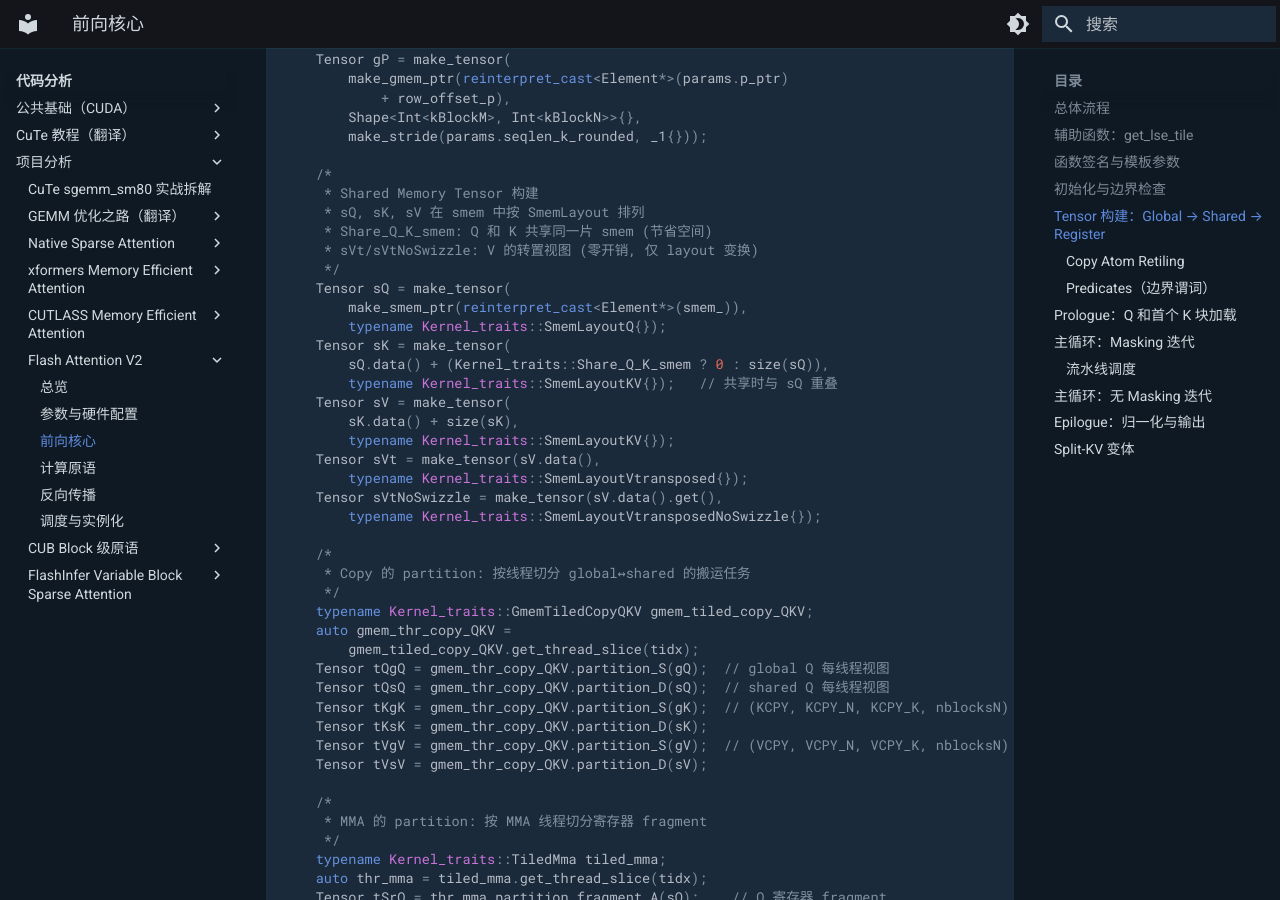
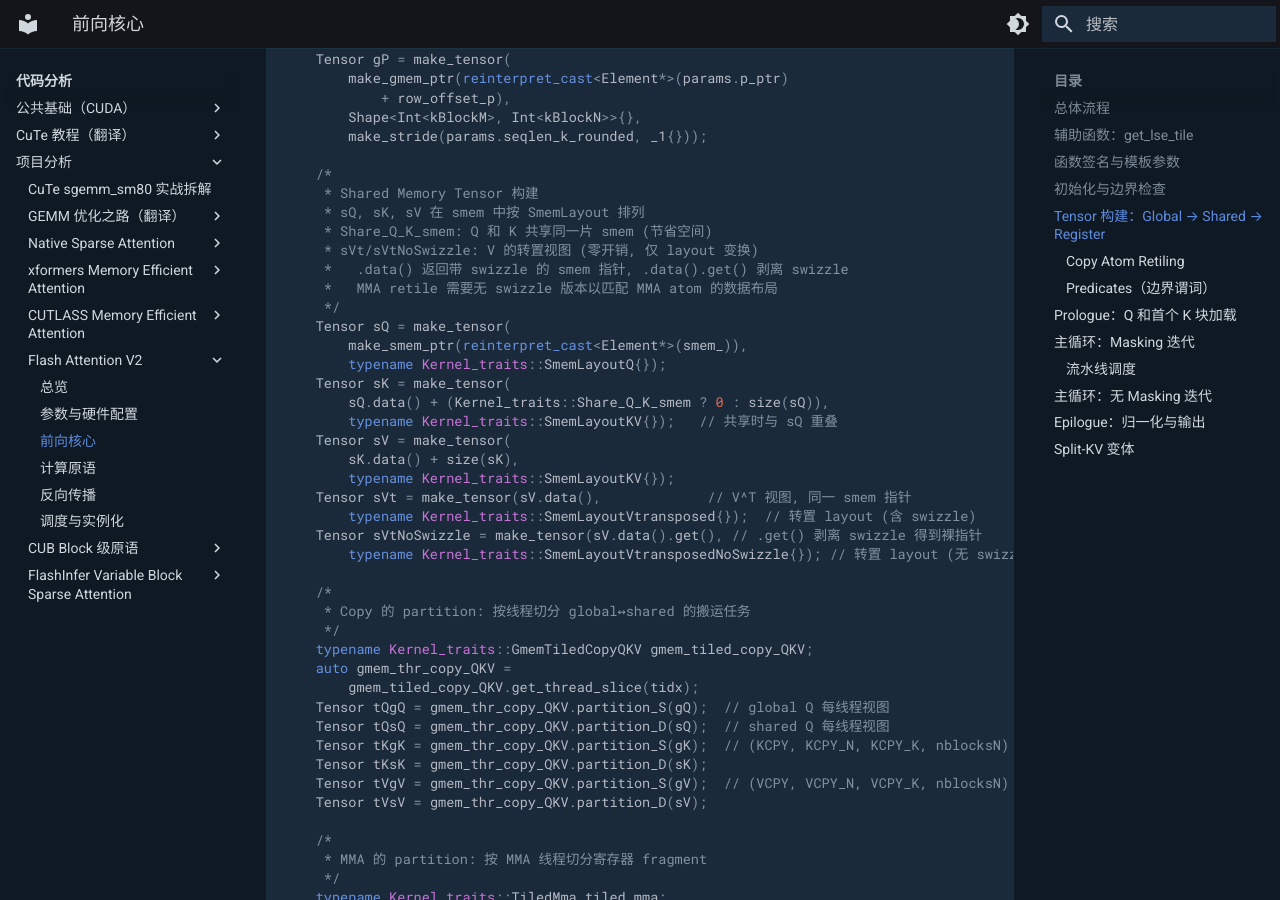
Before and after one commit to YouHuang67/paper-code-notes, an MkDocs documentation site: the page built from docs/code_analysis/flash_attention_v2/02_forward_kernel.md, in a window 1280 px wide and 900 px high, scrolled down 5690 px. Built offline with MkDocs 1.6.1 and Material for MkDocs 9.7.7, drawn with Linux system fonts in a browser that asks for light colours.

Commit message:
add: smem swizzle/transpose annotations for sVt

```diff
--- a/docs/code_analysis/flash_attention_v2/02_forward_kernel.md
+++ b/docs/code_analysis/flash_attention_v2/02_forward_kernel.md
@@ -286,6 +286,8 @@ inline __device__ void compute_attn_1rowblock(
      * sQ, sK, sV 在 smem 中按 SmemLayout 排列
      * Share_Q_K_smem: Q 和 K 共享同一片 smem (节省空间)
      * sVt/sVtNoSwizzle: V 的转置视图 (零开销, 仅 layout 变换)
+     *   .data() 返回带 swizzle 的 smem 指针, .data().get() 剥离 swizzle
+     *   MMA retile 需要无 swizzle 版本以匹配 MMA atom 的数据布局
      */
     Tensor sQ = make_tensor(
         make_smem_ptr(reinterpret_cast<Element*>(smem_)),
@@ -296,10 +298,10 @@ inline __device__ void compute_attn_1rowblock(
     Tensor sV = make_tensor(
         sK.data() + size(sK),
         typename Kernel_traits::SmemLayoutKV{});
-    Tensor sVt = make_tensor(sV.data(),
-        typename Kernel_traits::SmemLayoutVtransposed{});
-    Tensor sVtNoSwizzle = make_tensor(sV.data().get(),
-        typename Kernel_traits::SmemLayoutVtransposedNoSwizzle{});
+    Tensor sVt = make_tensor(sV.data(),             // V^T 视图, 同一 smem 指针
+        typename Kernel_traits::SmemLayoutVtransposed{});  // 转置 layout (含 swizzle)
+    Tensor sVtNoSwizzle = make_tensor(sV.data().get(), // .get() 剥离 swizzle 得到裸指针
+        typename Kernel_traits::SmemLayoutVtransposedNoSwizzle{}); // 转置 layout (无 swizzle, 供 MMA retile)
 
     /*
      * Copy 的 partition: 按线程切分 global↔shared 的搬运任务
```
